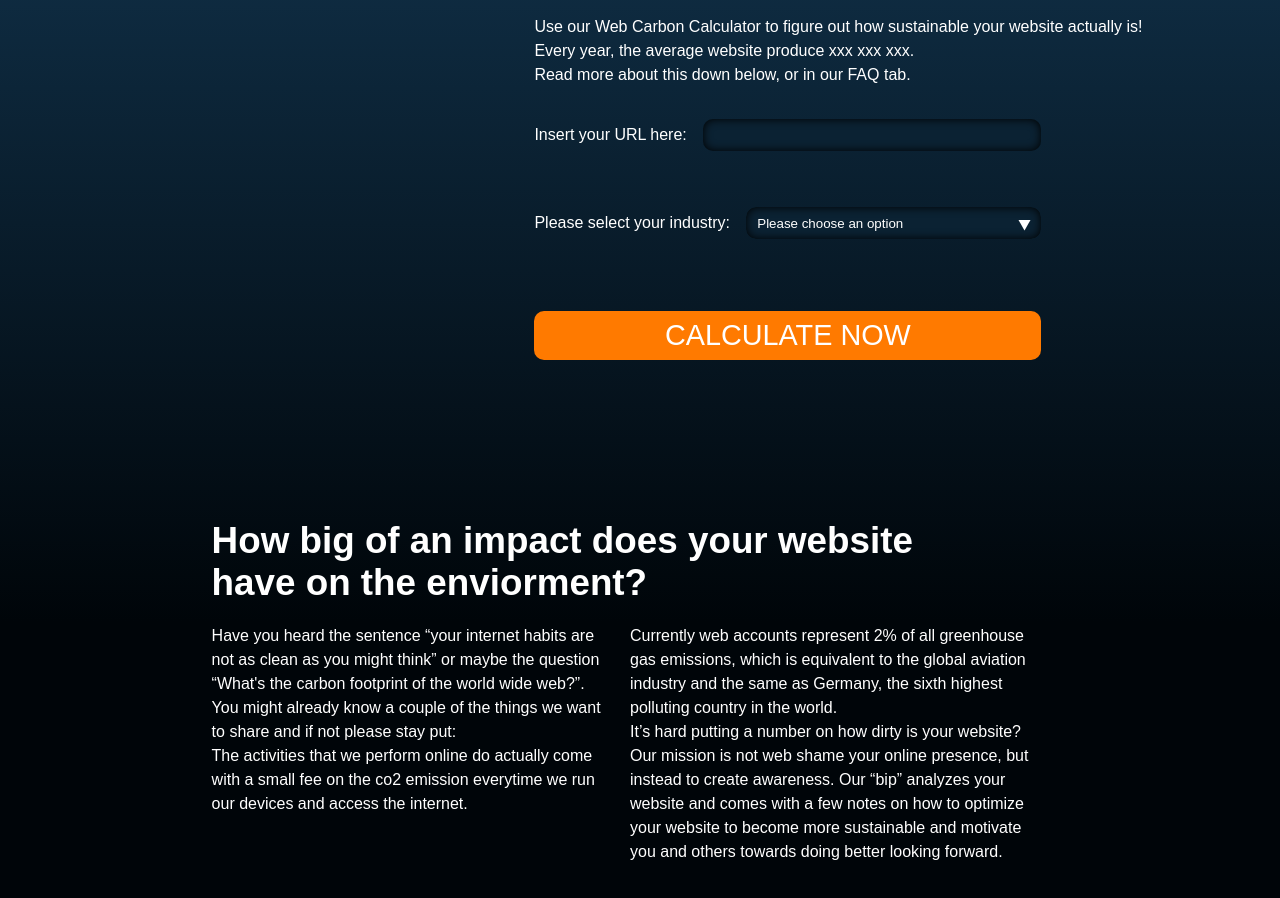
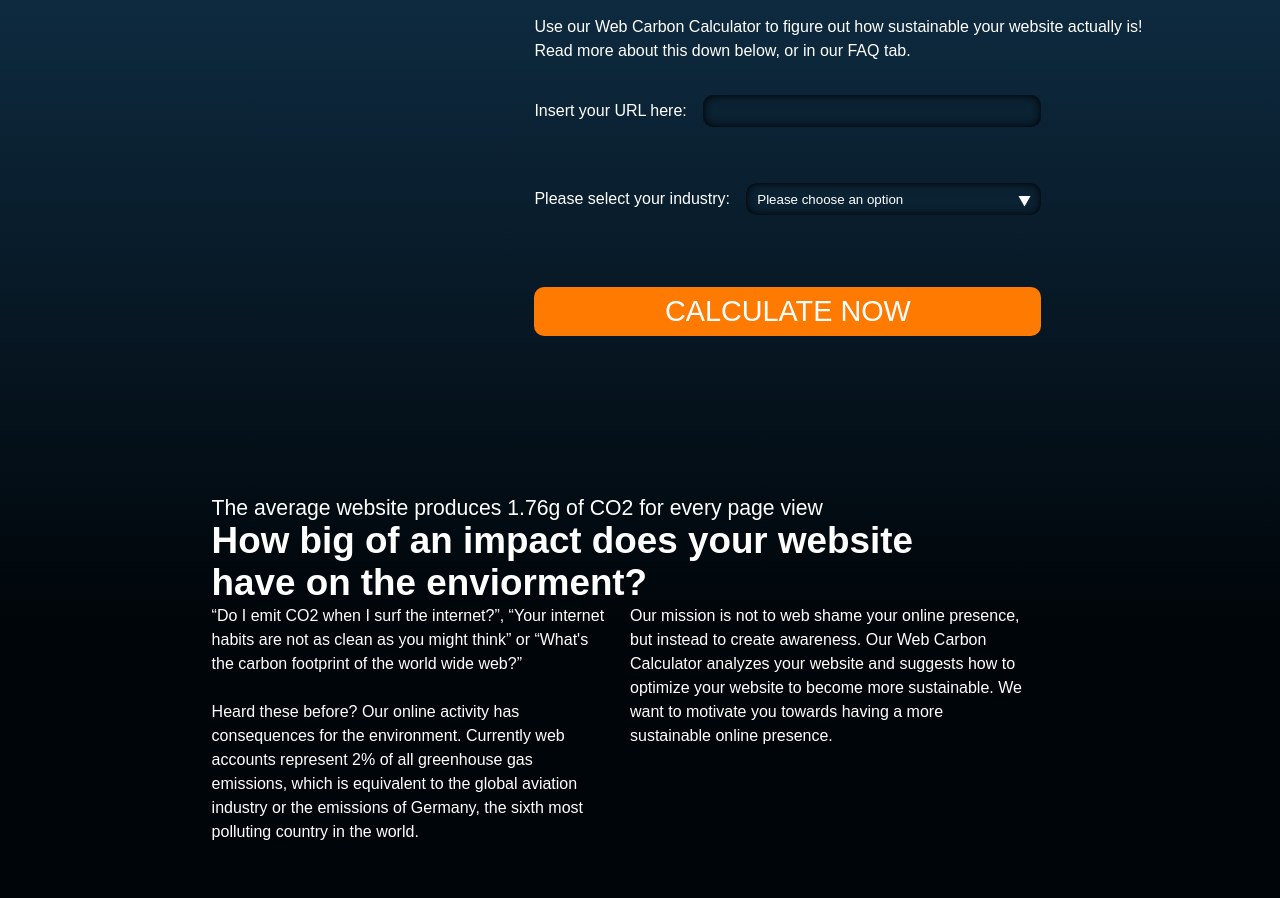
Before and after one commit to simonemiar/sustainable_web_calculator, a website built with Vite: page index.html in a window 1280 px wide. Shown: the part 312-1210 px from the top of the page. Built offline with nearby package versions, Linux system fonts and the light colour scheme; files whose address does not match are found by name; a web font is replaced by a local one.

Commit message:
microcopying

```diff
--- a/index.html
+++ b/index.html
@@ -11,7 +11,7 @@
     <div class="body_animation"></div>
     <header>
       <nav class="main-nav">
-        <div class="logo"><a href="index.html">Logo</a></div>
+        <div class="logo"><a href="index.html">WEB CARBON CALCULATOR</a></div>
         <ul class="nav-links">
           <li><a href="#">GET THE ECO BADGE</a></li>
           <li><a href="#">FAQ</a></li>
@@ -29,7 +29,6 @@
       <section class="form-section">
         <h1>Want our advice?</h1>
         <p>Use our Web Carbon Calculator to figure out how sustainable your website actually is!</p>
-        <p>Every year, the average website produce xxx xxx xxx.</p>
         <p>Read more about this down below, or in our FAQ tab.</p>
         <form action="">
           <div>
@@ -55,27 +54,25 @@
         </form>
       </section>
       <section class="text_section">
+        <div class="header_text">
+        <h4>The average website produces 1.76g of CO2 for every page view</h4>
         <h3>
           How big of an impact does your website <br />
           have on the enviorment?
         </h3>
         <div class="text_container">
           <p>
-            Have you heard the sentence “your internet habits are not as clean as you might think” or maybe the question “What's the carbon footprint of the world wide web?”. You might already know a
-            couple of the things we want to share and if not please stay put: <br />
-            The activities that we perform online do actually come with a small fee on the co2 emission everytime we run our devices and access the internet.
+            “Do I emit CO2 when I surf the internet?”, “Your internet habits are not as clean as you might think” or “What's the carbon footprint of the world wide web?” <br> <br>
+            Heard these before? Our online activity has consequences for the environment. Currently web accounts represent 2% of all greenhouse gas emissions, which is equivalent to the global aviation industry or the emissions of Germany, the sixth most polluting country in the world.
           </p>
           <p>
-            Currently web accounts represent 2% of all greenhouse gas emissions, which is equivalent to the global aviation industry and the same as Germany, the sixth highest polluting country in the
-            world. <br />It’s hard putting a number on how dirty is your website? Our mission is not web shame your online presence, but instead to create awareness. Our “bip” analyzes your website
-            and comes with a few notes on how to optimize your website to become more sustainable and motivate you and others towards doing better looking forward.
+            Our mission is not to web shame your online presence, but instead to create awareness. Our Web Carbon Calculator analyzes your website and suggests how to optimize your website to become more sustainable. We want to motivate you towards having  a more sustainable online presence.
           </p>
         </div>
+      </div>
       </section>
     </main>
 
-    <script src="https://cdnjs.cloudflare.com/ajax/libs/gsap/3.10.2/gsap.min.js"></script>
-    <script src="/scripts/animation.js"></script>
     <script type="module" src="/scripts/burger.js"></script>
     <script src="/scripts/router.js"></script>
     <script src="/scripts/validation.js"></script>
--- a/scss/components/_index-text-section.scss
+++ b/scss/components/_index-text-section.scss
@@ -2,12 +2,12 @@
 @use "../base/fonts";
 
 .text_section .text_container {
-  width: 90%;
+  width: 100%;
   height: 100%;
   margin: auto;
 }
 
-.text_section h3{
+.text_section .header_text{
   width: 90%;
   margin: auto;
   padding-top: 5rem;
@@ -26,7 +26,7 @@
     padding: 0px 20px 20px 0px;
   }
 
-  .text_section h3{
+  .text_section .header_text{
     padding-top: 10rem;
   }
 
```
